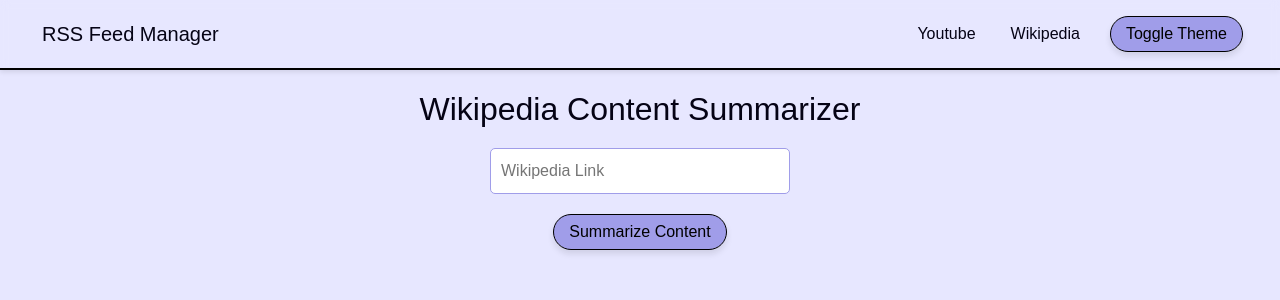
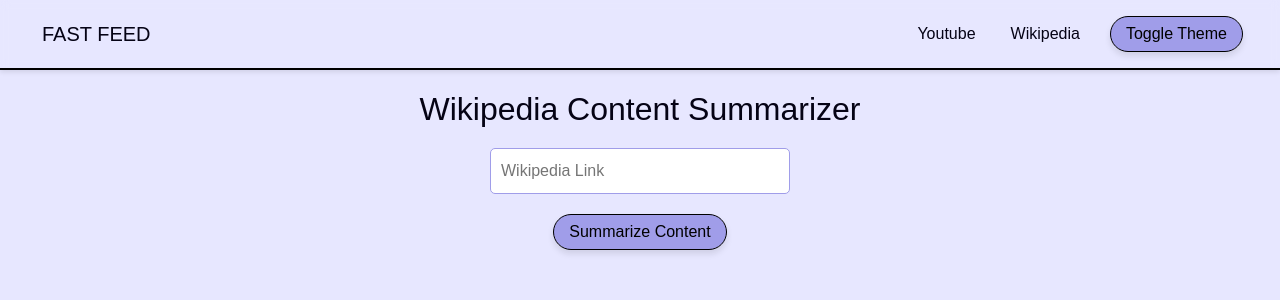
Before and after one commit to Quantlight/Fast-Feed, a Flask app: page /wikipedia in a window 1280 px wide. Shown: the top 300 px of the page. Run offline with Flask 3, Linux system fonts and the light colour scheme; some libraries are stand-ins or nearby versions.

Commit message:
Fix url_for and name

```diff
--- a/App/templates/wikipedia.html
+++ b/App/templates/wikipedia.html
@@ -20,7 +20,7 @@
 <body>
     <nav class="navbar">
         <div class="container-fluid">
-            <a class="navbar-brand" href="/">RSS Feed Manager</a>
+            <a class="navbar-brand" href="/">FAST FEED</a>
             <ul class="navbar-nav" id="navbarNav">
                 <li class="nav-item">
                     <a class="nav-link" href="/youtube">Youtube</a>
@@ -35,7 +35,7 @@
         </div>
     </nav>
     <h1>Wikipedia Content Summarizer </h1>
-    <form action="{{ url_for('wikipedia_content') }}" method="post">
+    <form action="{{ url_for('main.wikipedia_content') }}" method="post">
         <input type="text" name="wiki_link" placeholder="Wikipedia Link" required>
         <button type="submit">Summarize Content</button>
     </form>
```
